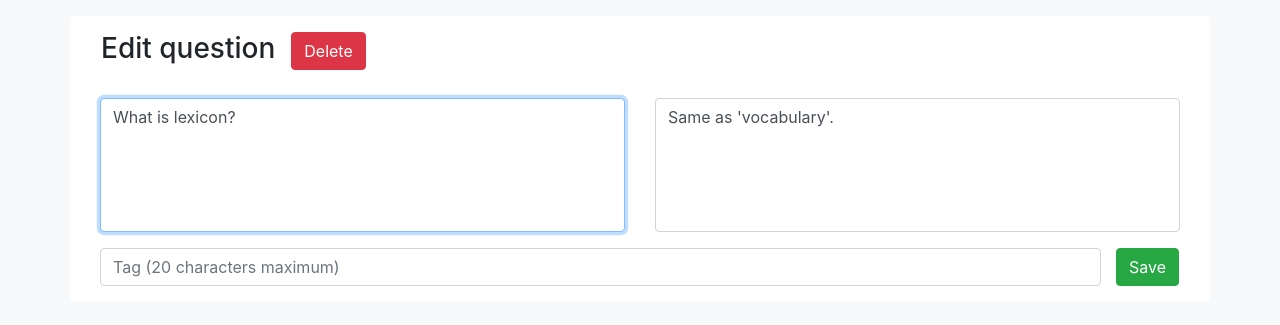
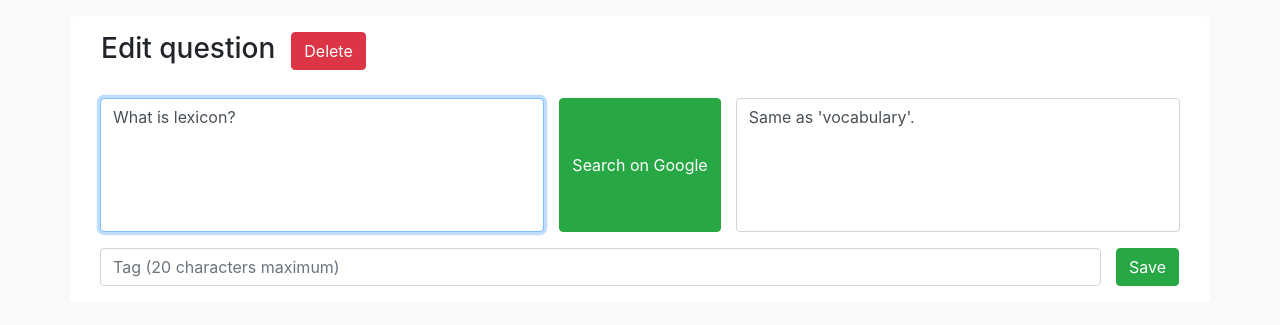
Before and after one commit to pauloendoh/define.me, a Django app: page /edit/13 in a window 1280 px wide. Shown: the part 56-381 px from the top of the page. Run offline with Django 3.2, Linux system fonts and the light colour scheme; a user stored in the database is signed in; data comes from the database, SQL or seed files in the repository; both versions use the stored data as it was after the commit; some libraries are stand-ins or nearby versions.

Commit message:
Added 'search on Google' button.

```diff
--- /dev/null
+++ b/core/static/js/create_question.js
@@ -0,0 +1,16 @@
+$(document).ready(function(){
+
+    $("#google-search-button").click(function(event){
+        event.preventDefault();
+
+        var question = $("#question").val();
+        var win = window.open("https://www.google.com/search?q=define " + question);
+        if (win) {
+            win.focus();
+        } else {
+            alert("Please, allow popups for this website.");
+        }
+
+    });
+
+});
--- a/core/templates/base.html
+++ b/core/templates/base.html
@@ -20,6 +20,9 @@
 
     <!-- My custom css -->
     <link href="{% static 'styles/main.css' %}" rel="stylesheet">
+
+    <!-- My jQuery -->
+
 
     <!--Google Icons-->
     <link rel="stylesheet" href="https://fonts.googleapis.com/icon?family=Material+Icons">
--- a/core/templates/create_question.html
+++ b/core/templates/create_question.html
@@ -1,8 +1,10 @@
 {% extends 'base.html' %}
+{% load staticfiles %}
 
 {% block title %}Create a question{% endblock %}
 
 {% block content %}
+<script src="{% static 'js/create_question.js' %}" ></script>
 
 <div class="mt-3 container rounded bg-white">
     <div class="container pt-3">
@@ -12,9 +14,10 @@
             {% csrf_token %}
             <div class="row ">
                 <div class="col">
-                    <textarea name="q" class="form-control" placeholder="Question (required)" autofocus rows="5"
+                    <textarea name="q" id="question" class="form-control" placeholder="Question (required)" autofocus rows="5"
                               style="resize: none;"></textarea>
                 </div>
+                <button id="google-search-button" class="btn btn-success">Search on Google</button>
                 <div class="col">
                     <textarea name="a" class="form-control"  placeholder="Answer" rows="5"
                               style="resize: none;"></textarea>
--- a/core/templates/edit_question.html
+++ b/core/templates/edit_question.html
@@ -1,8 +1,10 @@
 {% extends 'base.html' %}
+{% load staticfiles %}
 
 {% block title %}Edit question{% endblock %}
 
 {% block content %}
+<script src="{% static 'js/create_question.js' %}"></script>
 
 <div class="mt-3 container rounded bg-white">
     <div class="container pt-3">
@@ -22,9 +24,11 @@
             {% csrf_token %}
             <div class="row">
                 <div class="col">
-                    <textarea name="q" class="form-control" placeholder="Question (required)" autofocus rows="5"
+                    <textarea name="q" id="question" class="form-control" placeholder="Question (required)" autofocus
+                              rows="5"
                               style="resize: none;">{{ question.q }}</textarea>
                 </div>
+                <button id="google-search-button" class="btn btn-success">Search on Google</button>
                 <div class="col">
                     <textarea name="a" class="form-control" placeholder="Answer" rows="5"
                               style="resize: none;">{{ question.a }}</textarea>
--- a/core/templates/home.html
+++ b/core/templates/home.html
@@ -14,7 +14,7 @@
 
     <ul class="nav nav-tabs">
         <li class="nav-item">
-            <a class="nav-link text-success {% ifequal active_tag None %}font-weight-bold active{% endifequal %}"
+            <a class="nav-link text-success {% ifequal active_tag None %}font-weight-bold active {% endifequal %}"
                href="{% url 'home' %}">All</a>
         </li>
 
--- a/core/templates/question_table.html
+++ b/core/templates/question_table.html
@@ -1,4 +1,4 @@
-<table class="table border bg-white rounded-right rounded-bottom">
+    <table class="table border bg-white  ">
 
     <thead>
     <tr>
```
Also changed, not shown: core/static/js/base.js (added), core/static/styles/main.css (line endings or trailing spaces), db.sqlite3.
